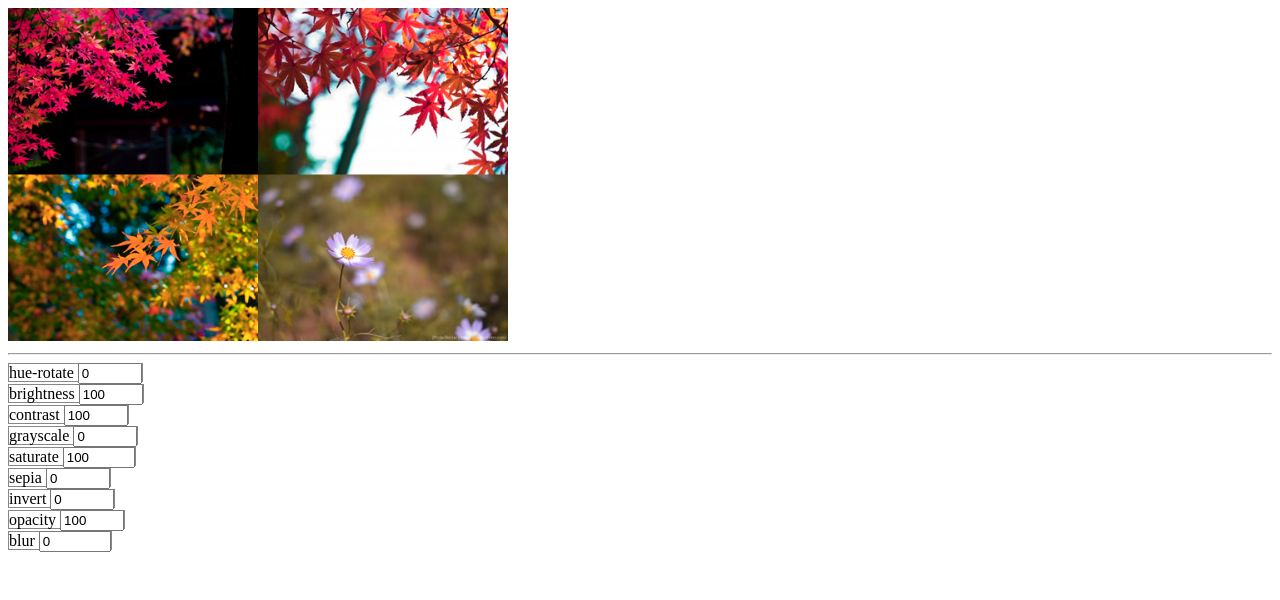
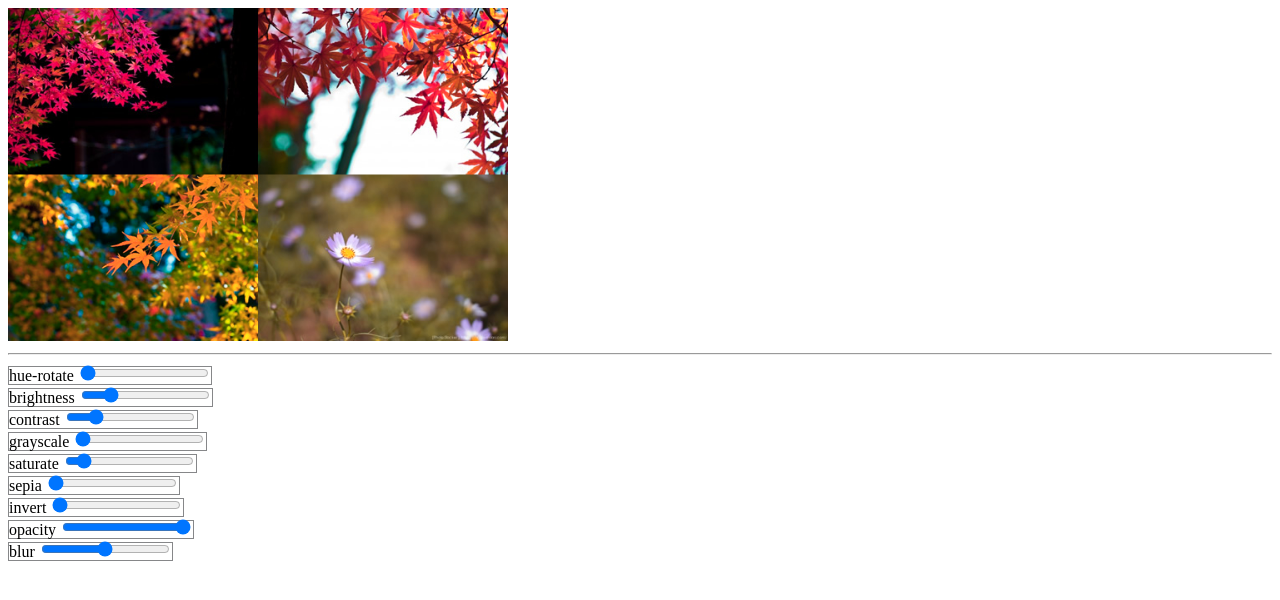
Before and after one commit to kuhblume/filter, a plain HTML site: page docs/index.html in a window 1280 px wide. Drawn offline with Linux system fonts and the light colour scheme.

Commit message:
'rangeのほうがスマホから使いやすい'

```diff
--- a/docs/index.html
+++ b/docs/index.html
@@ -12,39 +12,39 @@
 <img src="test.jpg" alt="test" id="test">
 <hr>
 <label for="hue-rotate">hue-rotate
-    <input id="hue-rotate" type="number" min="0" max="360" value="0" onchange="convertD('hue-rotate')">
+    <input id="hue-rotate" type="range" min="0" max="360" value="0" onchange="convertD('hue-rotate')">
 </label>
 <br>
 <label for="brightness">brightness
-    <input id="brightness" type="number" min="0" max="500" value="100" onchange="convertP('brightness')">
+    <input id="brightness" type="range" min="0" max="500" value="100" onchange="convertP('brightness')">
 </label>
 <br>
 <label for="contrast">contrast
-    <input id="contrast" type="number" min="0" max="500" value="100" onchange="convertP('contrast')">
+    <input id="contrast" type="range" min="0" max="500" value="100" onchange="convertP('contrast')">
 </label>
 <br>
 <label for="grayscale">grayscale
-    <input id="grayscale" type="number" min="0" max="100" value="0" onchange="convertP('grayscale')">
+    <input id="grayscale" type="range" min="0" max="100" value="0" onchange="convertP('grayscale')">
 </label>
 <br>
 <label for="saturate">saturate
-    <input id="saturate" type="number" min="0" max="1000" value="100" onchange="convertP('saturate')">
+    <input id="saturate" type="range" min="0" max="1000" value="100" onchange="convertP('saturate')">
 </label>
 <br>
 <label for="sepia">sepia
-    <input id="sepia" type="number" min="0" max="100" value="0" onchange="convertP('sepia')">
+    <input id="sepia" type="range" min="0" max="100" value="0" onchange="convertP('sepia')">
 </label>
 <br>
 <label for="invert">invert
-    <input id="invert" type="number" min="-0" max="100" value="0" onchange="convertP('invert')">
+    <input id="invert" type="range" min="-0" max="100" value="0" onchange="convertP('invert')">
 </label>
 <br>
 <label for="opacity">opacity
-    <input id="opacity" type="number" min="0" max="100" value="100" onchange="convertP('opacity')">
+    <input id="opacity" type="range" min="0" max="100" value="100" onchange="convertP('opacity')">
 </label>
 <br>
 <label for="blur">blur
-    <input id="blur" type="number" min="-200" max="200" value="0" onchange="convertPx('blur')">
+    <input id="blur" type="range" min="-200" max="200" value="0" onchange="convertPx('blur')">
 </label>
 
 <script type="text/javascript" src="main.js"></script>
```
